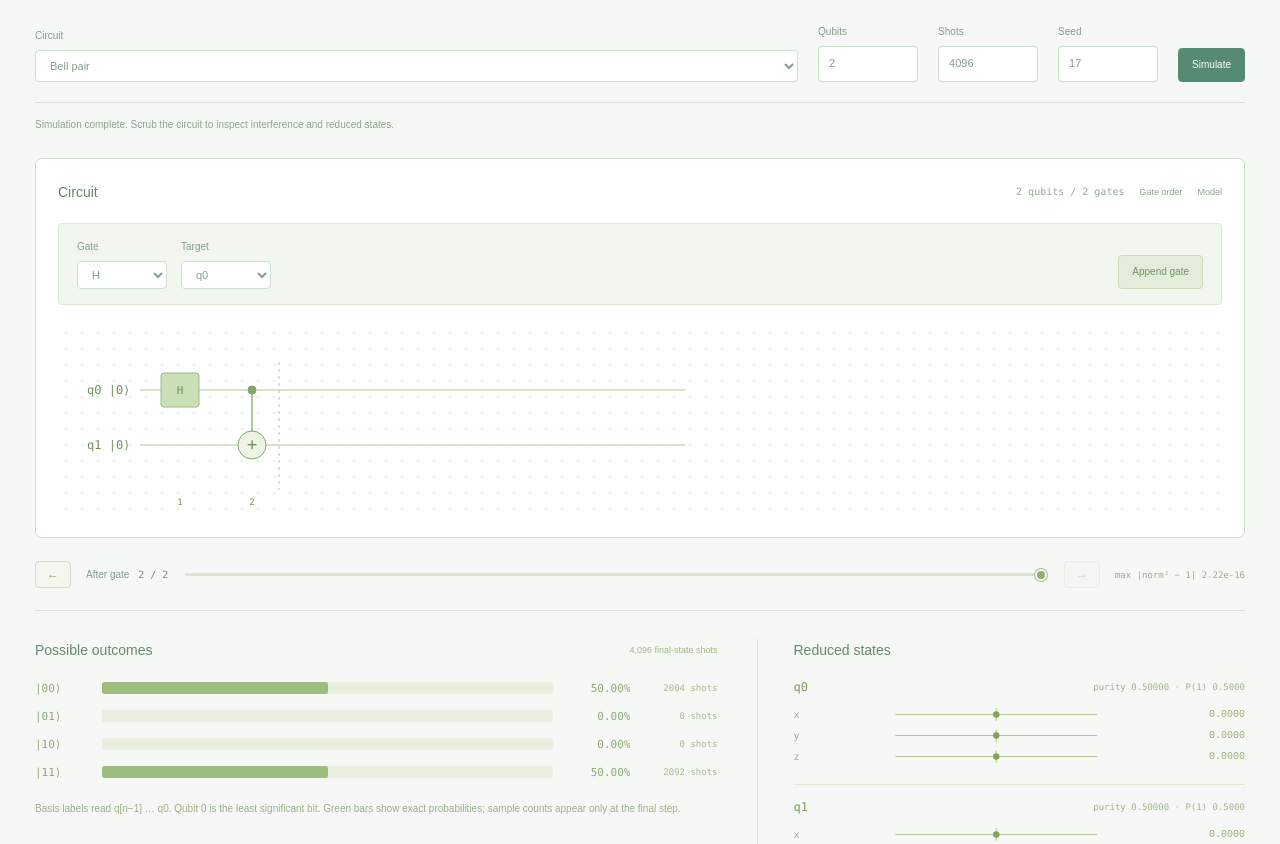
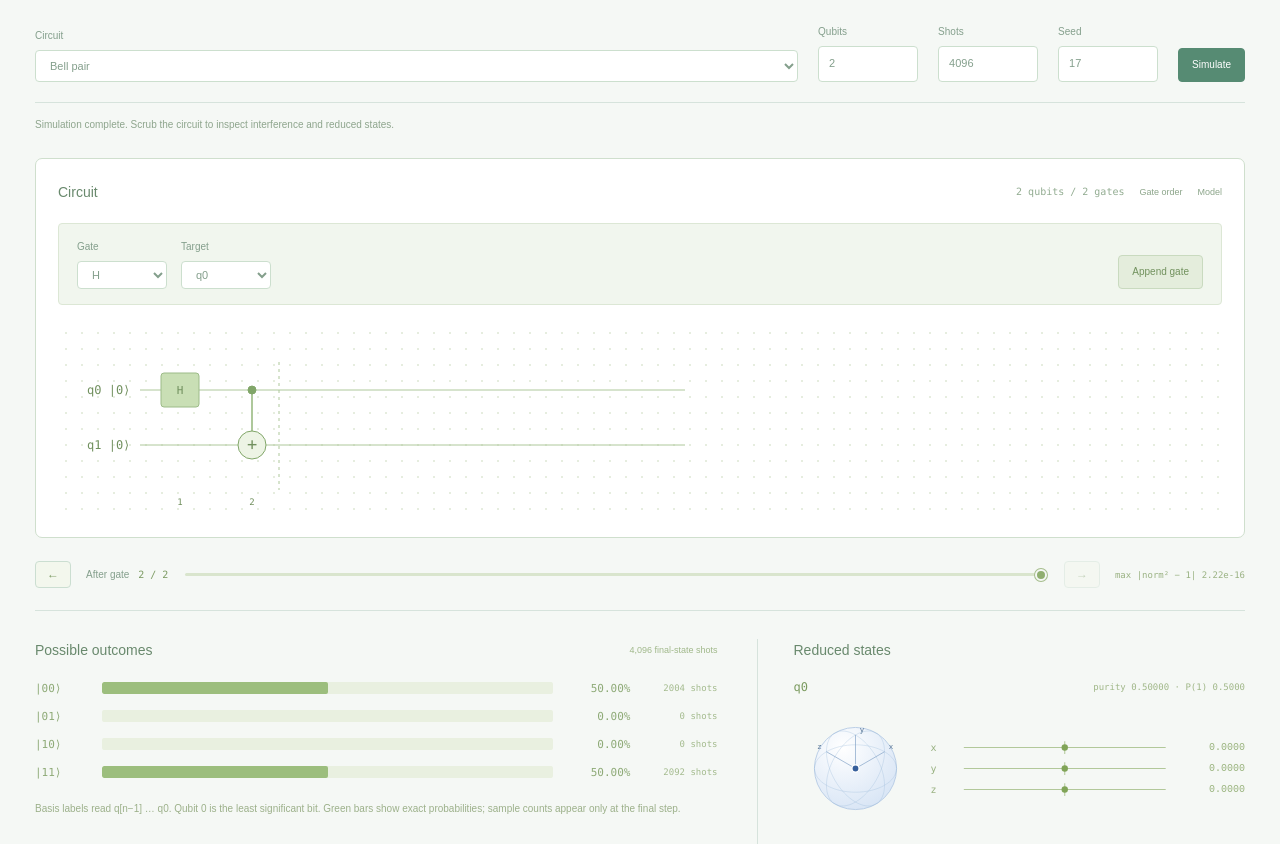
Before and after one commit to Michaelhoang8/qubit-loom, a website with bundled scripts: page index.html in a window 1280 px wide. Shown: the part 73-917 px from the top of the page. Built offline with nearby package versions, Linux system fonts and the light colour scheme.

Commit message:
Visualize reduced quantum states with compact Bloch projections

```diff
--- a/app.js
+++ b/app.js
@@ -226,6 +226,75 @@ function renderCircuit() {
     root.append(group);
   });
 }
+function blochView(q) {
+  const root = svg('svg', {
+    viewBox: '0 0 140 140',
+    class: 'bloch-view',
+    role: 'img',
+    'aria-label': `Qubit ${q.qubit} Bloch vector x ${q.bloch.x.toFixed(4)}, y ${q.bloch.y.toFixed(4)}, z ${q.bloch.z.toFixed(4)}. Orthographic projection.`,
+  });
+  const project = ([x, y, z]) => [
+    70 + (46 * (x - z)) / Math.sqrt(2),
+    70 - (46 * (x + 2 * y + z)) / Math.sqrt(6),
+  ];
+  const defs = svg('defs', {}),
+    gradient = svg('radialGradient', {
+      id: `bloch-surface-${q.qubit}`,
+      cx: '.35',
+      cy: '.25',
+      r: '.8',
+    });
+  gradient.append(
+    svg('stop', { offset: '0', 'stop-color': '#fff' }),
+    svg('stop', { offset: '1', 'stop-color': '#d8e5f5' }),
+  );
+  defs.append(gradient);
+  root.append(
+    defs,
+    svg('circle', {
+      cx: 70,
+      cy: 70,
+      r: 46,
+      fill: `url(#bloch-surface-${q.qubit})`,
+      stroke: '#b5cbe4',
+    }),
+  );
+  for (let plane = 0; plane < 3; plane++) {
+    const points = Array.from({ length: 65 }, (_, i) => {
+      const a = (i / 64) * Math.PI * 2,
+        c = Math.cos(a),
+        s = Math.sin(a);
+      return project(plane === 0 ? [c, s, 0] : plane === 1 ? [c, 0, s] : [0, c, s]).join(',');
+    }).join(' ');
+    root.append(
+      svg('polyline', {
+        points,
+        fill: 'none',
+        stroke: '#9cb9d9',
+        'stroke-width': 0.6,
+        opacity: 0.6,
+      }),
+    );
+  }
+  for (const [label, axis] of [
+    ['x', [1, 0, 0]],
+    ['y', [0, 1, 0]],
+    ['z', [0, 0, 1]],
+  ]) {
+    const [x, y] = project(axis);
+    root.append(
+      svg('line', { x1: 70, y1: 70, x2: x, y2: y, stroke: '#86a5c8', 'stroke-width': 0.8 }),
+      svg('text', { x: x + (x < 70 ? -10 : 5), y: y - 3, fill: '#5e7b9b', 'font-size': 9 }, label),
+    );
+  }
+  const [x, y] = project([q.bloch.x, q.bloch.y, q.bloch.z]);
+  root.append(
+    svg('circle', { cx: 70, cy: 70, r: 2, fill: '#8da7c5' }),
+    svg('line', { x1: 70, y1: 70, x2: x, y2: y, stroke: '#355e9b', 'stroke-width': 2.5 }),
+    svg('circle', { cx: x, cy: y, r: 4, fill: '#355e9b', stroke: '#fff', 'stroke-width': 1.5 }),
+  );
+  return root;
+}
 function render() {
   if (!result) return;
   const f = result.frames[step],
@@ -262,6 +331,12 @@ function render() {
     heading.className = 'qubit-head';
     heading.append(el('span', `purity ${q.purity.toFixed(5)} · P(1) ${q.p1.toFixed(4)}`));
     card.append(heading);
+    const body = el('div');
+    body.className = 'qubit-body';
+    const axes = el('div');
+    axes.className = 'qubit-axes';
+    body.append(blochView(q), axes);
+    card.append(body);
     for (const axis of ['x', 'y', 'z']) {
       const row = el('div');
       row.className = 'axis-row';
@@ -275,7 +350,7 @@ function render() {
         svg('circle', { cx: position, cy: 8, r: 3, fill: '#3f72a8' }),
       );
       row.append(plot, el('code', q.bloch[axis].toFixed(4)));
-      card.append(row);
+      axes.append(row);
     }
     $('reduced').append(card);
   }
--- a/index.html
+++ b/index.html
@@ -90,7 +90,7 @@
             <h2>Reduced states</h2>
             <div id="reduced"></div>
             <p class="note">
-              Bloch coordinates describe each reduced state. Purity 1 means that qubit is
+              Spheres use an orthographic projection. Bloch coordinates describe each reduced state. Purity 1 means that qubit is
               unentangled with the rest of this pure global state; lower purity indicates
               entanglement across that split. This is not a hardware noise model.
             </p>
--- a/style.css
+++ b/style.css
@@ -658,3 +658,27 @@ dialog p {
     min-width: 0;
   }
 }
+.qubit-body {
+  display: grid;
+  grid-template-columns: 125px minmax(0, 1fr);
+  align-items: center;
+  gap: 12px;
+}
+.bloch-view {
+  display: block;
+  width: 125px;
+  height: 125px;
+}
+.qubit-axes {
+  min-width: 0;
+}
+@media (max-width: 550px) {
+  .qubit-body {
+    grid-template-columns: 100px minmax(0, 1fr);
+    gap: 6px;
+  }
+  .bloch-view {
+    width: 100px;
+    height: 100px;
+  }
+}
```
Also changed, not shown: README.md, docs/bloch.png (added).
